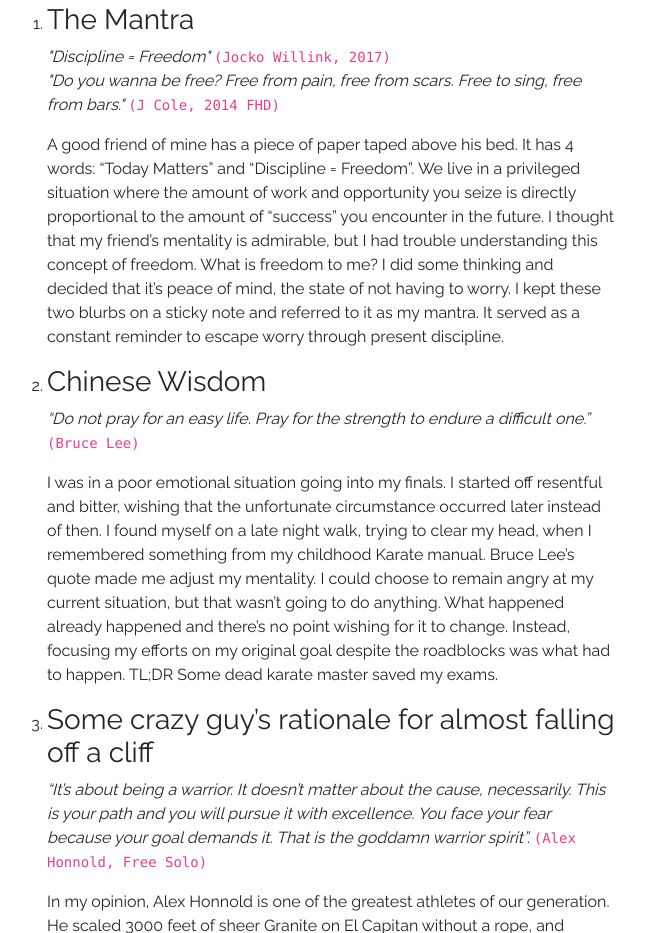
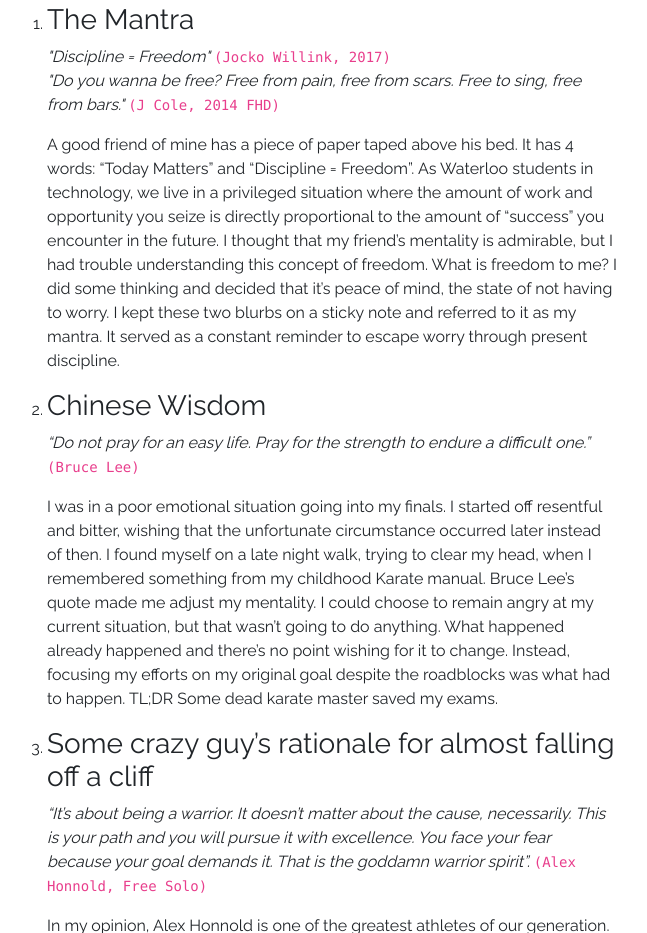
Before and after one commit to tailaiwang/tailaiwang.github.io, a plain HTML site: page assets/blogs/my-readings.html in a window 1280 px wide. Shown: the part 1338-2271 px from the top of the page, without its empty margins (328-975 px from the left). Drawn offline with nearby package versions, Linux system fonts and the light colour scheme.

Commit message:
new blog in progress

```diff
--- a/assets/blogs/my-readings.html
+++ b/assets/blogs/my-readings.html
@@ -91,7 +91,7 @@
                     <li><h3>The Mantra</h3>
                         <p><i>"Discipline = Freedom"</i> <code>(Jocko Willink, 2017)</code><br>
                         <i>"Do you wanna be free? Free from pain, free from scars. Free to sing, free from bars."</i> <code>(J Cole, 2014 FHD)</code></p>
-                        <p>A good friend of mine has a piece of paper taped above his bed. It has 4 words: “Today Matters” and “Discipline = Freedom”. We live in a privileged situation where the amount of work and opportunity you seize is directly proportional to the amount of “success” you encounter in the future. I thought that my friend’s mentality is admirable, but I had trouble understanding this concept of freedom. What is freedom to me? I did some thinking and decided that it’s peace of mind, the state of not having to worry. I kept these two blurbs on a sticky note and referred to it as my mantra. It served as a constant reminder to escape worry through present discipline.                     </p>
+                        <p>A good friend of mine has a piece of paper taped above his bed. It has 4 words: “Today Matters” and “Discipline = Freedom”. As Waterloo students in technology, we live in a privileged situation where the amount of work and opportunity you seize is directly proportional to the amount of “success” you encounter in the future. I thought that my friend’s mentality is admirable, but I had trouble understanding this concept of freedom. What is freedom to me? I did some thinking and decided that it’s peace of mind, the state of not having to worry. I kept these two blurbs on a sticky note and referred to it as my mantra. It served as a constant reminder to escape worry through present discipline.                     </p>
                     </li>
                     <li><h3>Chinese Wisdom</h3>
                         <p><i>“Do not pray for an easy life. Pray for the strength to endure a difficult one.” </i><code>(Bruce Lee)</code></p>
```
Also changed, not shown: assets/blogs/assets/internal-images/bowls.jpg (added), assets/blogs/assets/internal-images/breckerinridge.jpg (added), assets/blogs/assets/internal-images/hike.jpg (added), assets/blogs/assets/internal-images/tremblant.png (added), 1 other file.
